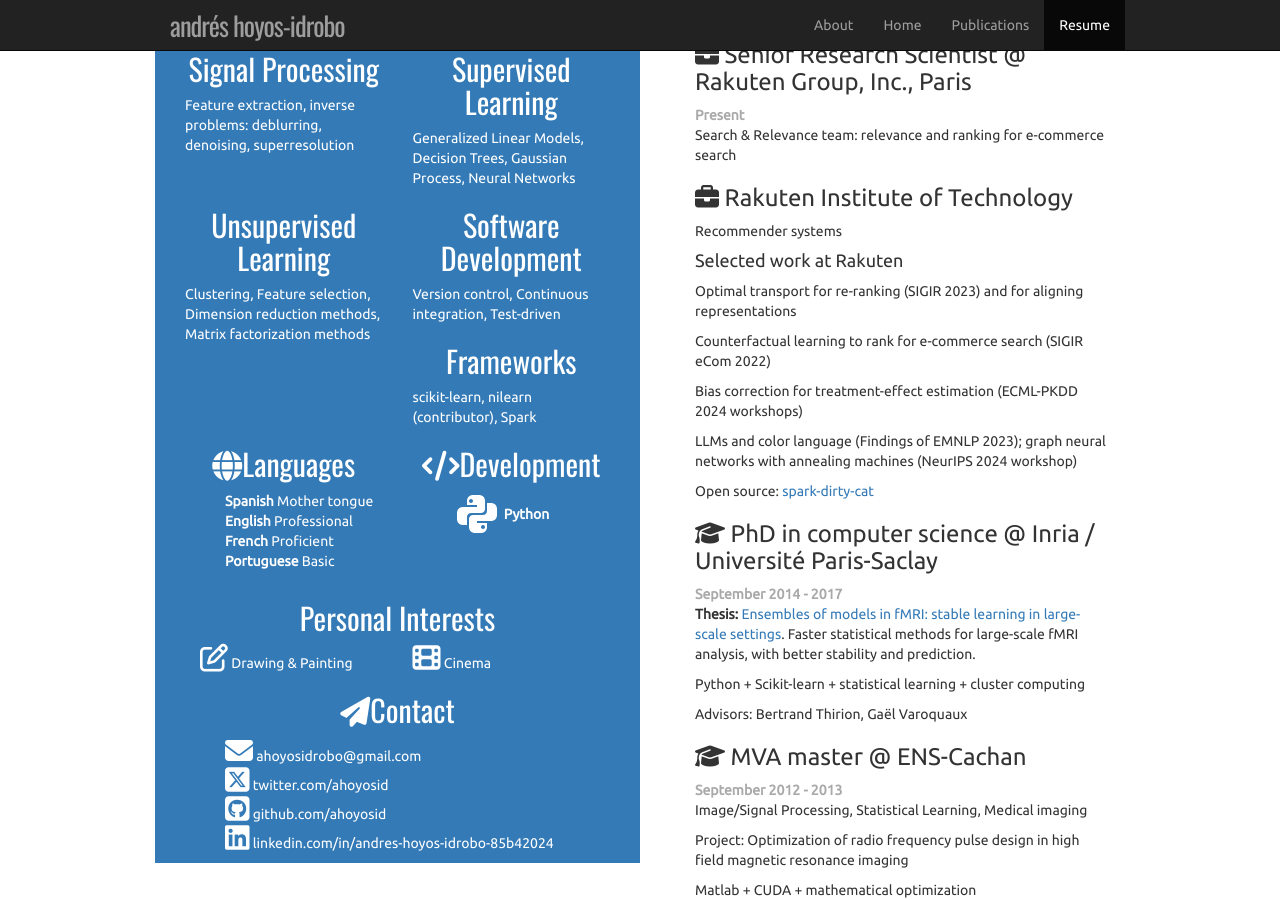
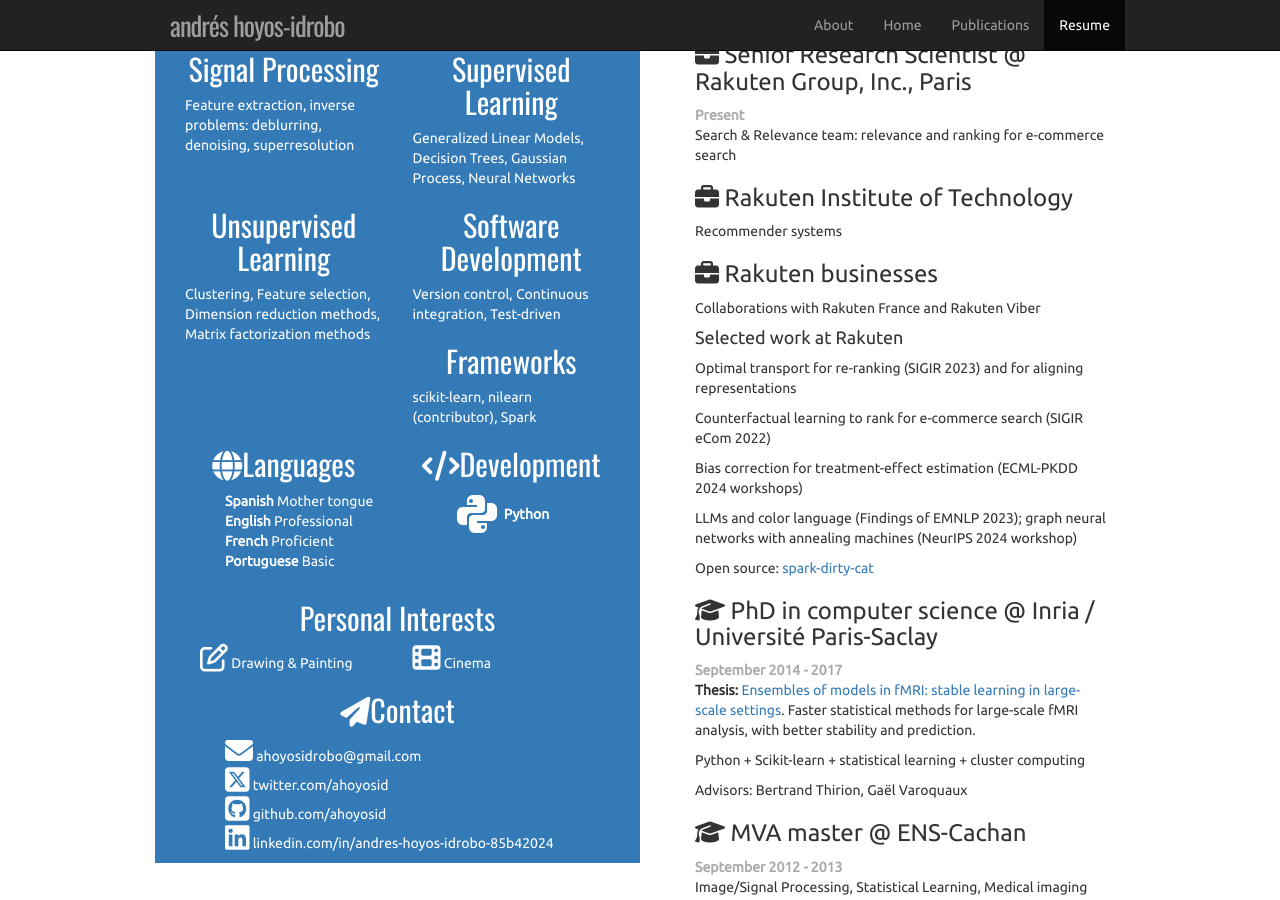
Before and after one commit to ahoyosid/ahoyosid.github.io, a Jekyll site: the page built from resume.md, in a window 1280 px wide and 900 px high, scrolled down 310 px. Built offline with Jekyll 4.4.1, drawn with Linux system fonts in a browser that asks for light colours.

Commit message:
Add earlier Rakuten collaborations; name in browser tab title
Mention collaborations with Rakuten France and Rakuten Viber on the home,
about and resume pages. Page titles are now "<Page> · <site title>" and the
home page shows just the site title.

Co-Authored-By: Claude Opus 5.5 <noreply@anthropic.com>

```diff
--- a/_includes/head.html
+++ b/_includes/head.html
@@ -3,7 +3,7 @@
   <meta http-equiv="X-UA-Compatible" content="IE=edge">
   <meta name="viewport" content="width=device-width, initial-scale=1">
 
-  <title>{% if page.title %}{{ page.title | escape }}{% else %}{{ site.title | escape }}{% endif %}</title>
+  <title>{% if page.title and page.url != '/' %}{{ page.title | escape }} · {% endif %}{{ site.title | escape }}</title>
   <meta name="description" content="{% if page.excerpt %}{{ page.excerpt | strip_html | strip_newlines | truncate: 160 }}{% else %}{{ site.description }}{% endif %}">
 
   <link rel="canonical" href="{{ page.url | replace:'index.html','' | prepend: site.baseurl | prepend: site.url }}">
--- a/_layouts/resume.html
+++ b/_layouts/resume.html
@@ -152,6 +152,13 @@
                             <p>Recommender systems</p>
                         </li>
                         <li>
+                            <h3>
+                                <i class="fa-solid fa-briefcase"></i>
+                                Rakuten businesses
+                            </h3>
+                            <p>Collaborations with Rakuten France and Rakuten Viber</p>
+                        </li>
+                        <li>
                             <h4>Selected work at Rakuten</h4>
                             <p>Optimal transport for re-ranking (SIGIR 2023) and for aligning representations</p>
                             <p>Counterfactual learning to rank for e-commerce search (SIGIR eCom 2022)</p>
--- a/index.html
+++ b/index.html
@@ -19,7 +19,9 @@ title: Home
                 <p>
                     I'm a Senior Research Scientist at Rakuten Group, Inc. in Paris,
                     in the Search &amp; Relevance team. Before that, I worked on
-                    recommender systems at the Rakuten Institute of Technology.
+                    recommender systems at the Rakuten Institute of Technology, and before
+                    that collaborated with Rakuten businesses such as Rakuten France
+                    and Rakuten Viber.
                     My recent work covers optimal transport, learning to rank and
                     counterfactual evaluation for e-commerce search, and bias
                     correction for treatment-effect estimation.
```
Also changed, not shown: about.md (+2 -1 lines).
